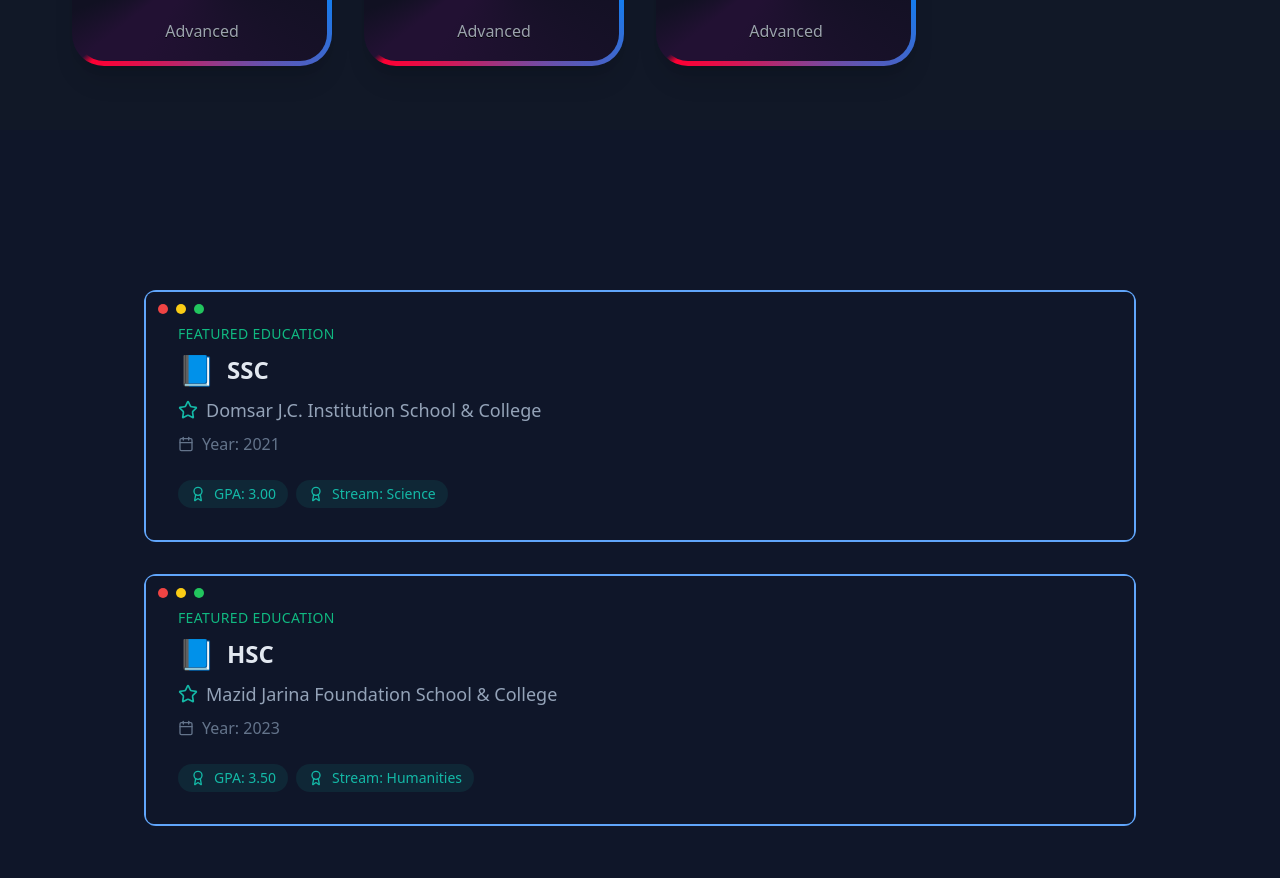
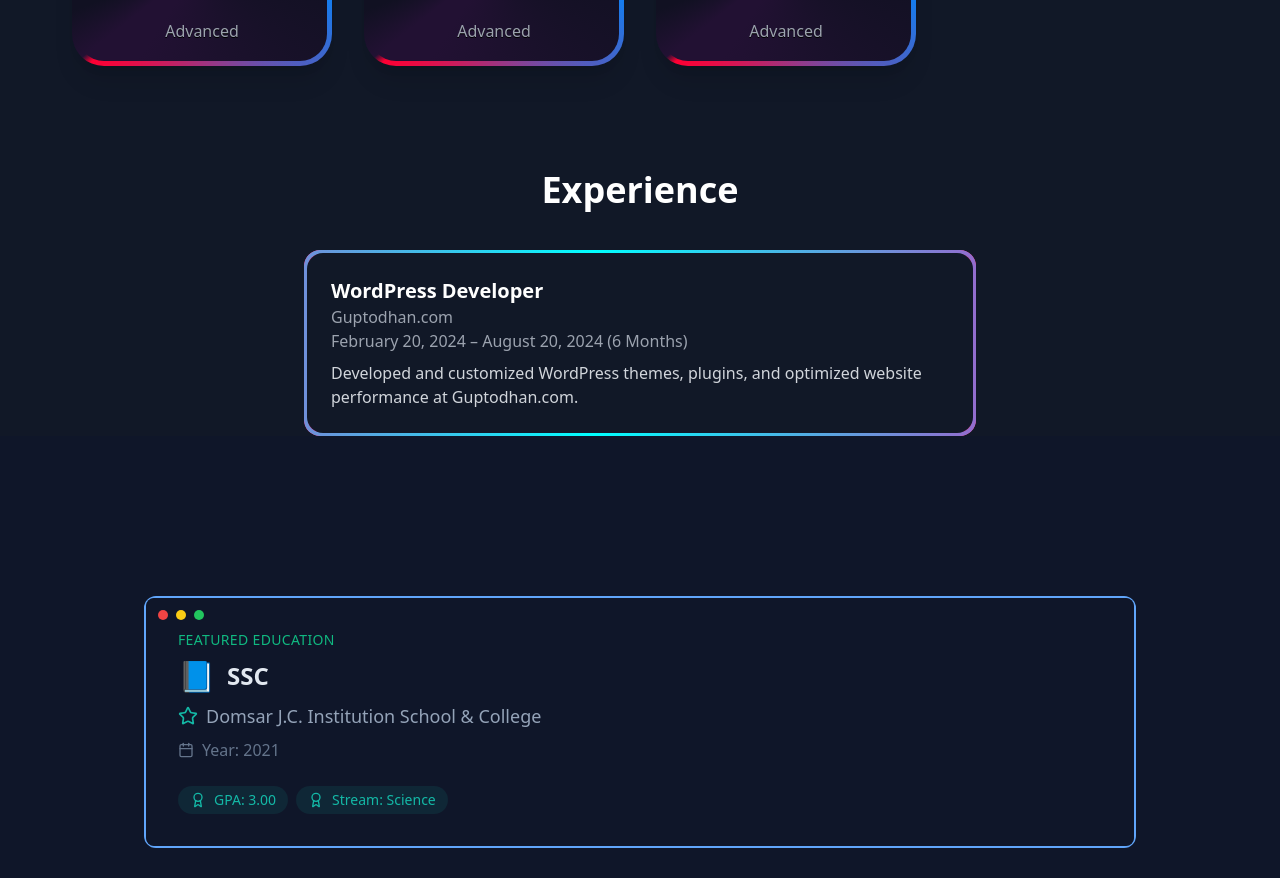
Before and after one commit to yeaminstudent5598/my-portfolio, a React (Vite) app: page / in a window 1280 px wide. Shown: the part 1980-2858 px from the top of the page. Built offline with nearby package versions, Linux system fonts and the light colour scheme.

Commit message:
exprience section done

```diff
--- /dev/null
+++ b/src/Components/Home/Experienc/Experienc.jsx
@@ -0,0 +1,44 @@
+import React from "react";
+import { motion } from "framer-motion";
+
+const Experience = () => {
+  return (
+    <div>
+      <h1 className="text-4xl text-white text-center p-10 font-bold">Experience</h1>
+
+      <div className="relative max-w-2xl mx-auto p-[3px] rounded-2xl bg-gradient-to-r from-pink-500 via-cyan-500 to-pink-500 animate-border">
+        {/* Running Border Animation */}
+        <motion.div
+          className="absolute inset-0 rounded-2xl border-4 border-transparent"
+          animate={{
+            backgroundPosition: ["0% 50%", "100% 50%", "0% 50%"],
+          }}
+          transition={{
+            duration: 5,
+            repeat: Infinity,
+            ease: "linear",
+          }}
+          style={{
+            background: "linear-gradient(90deg, #ff00aa, #00ffff, #ff00aa)",
+            backgroundSize: "200% 200%",
+            WebkitMask: "linear-gradient(white, white) content-box, linear-gradient(white, white)",
+            WebkitMaskComposite: "xor",
+            maskComposite: "exclude",
+          }}
+        ></motion.div>
+
+        {/* Experience Card */}
+        <div className="relative z-10 p-6 bg-gray-900 text-white rounded-2xl">
+          <h3 className="text-xl font-semibold">WordPress Developer</h3>
+          <p className="text-gray-400">Guptodhan.com</p>
+          <p className="text-gray-400">February 20, 2024 – August 20, 2024 (6 Months)</p>
+          <p className="mt-2 text-gray-300">
+            Developed and customized WordPress themes, plugins, and optimized website performance at Guptodhan.com.
+          </p>
+        </div>
+      </div>
+    </div>
+  );
+};
+
+export default Experience;
--- a/src/Components/Home/Home.jsx
+++ b/src/Components/Home/Home.jsx
@@ -5,6 +5,7 @@ import Skills from './Skill/Skills';
 import Experience from './Experience/Experience';
 import Education from './Education/Education';
 import Projects from './Projects/Projects';
+import Experienc from './Experienc/Experienc';
 
 const Home = () => {
     return (
@@ -13,6 +14,7 @@ const Home = () => {
             <AboutMe/>
             {/* <Experience/> */}
             <Skills/>
+            <Experienc/>
             <Education/>
             <Projects/>
         </div>
```
